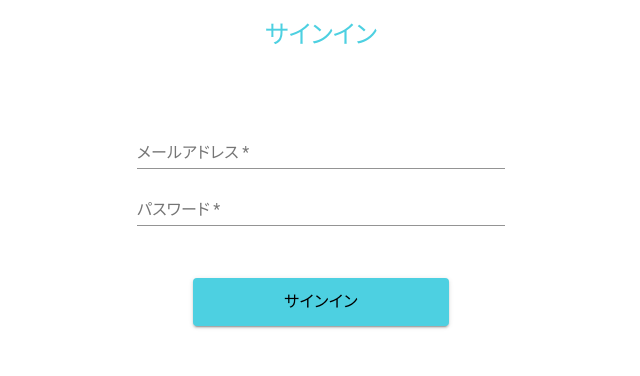
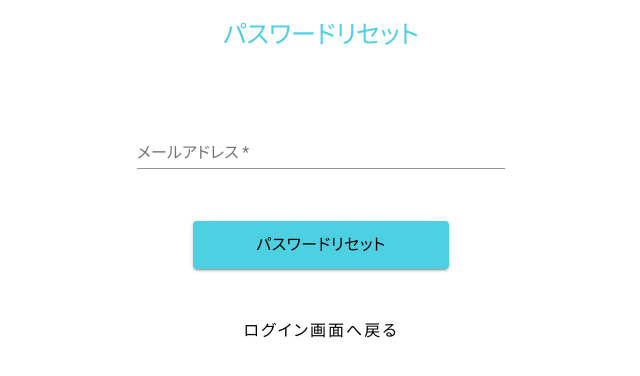
Before and after one commit to nishinohi/ecapp, a React (Create React App) app: page /signin/reset in a window 1280 px wide. Before the commit this address led to /signin. Shown: the top 376 px of the page, without its empty margins (319-959 px from the left). Built offline with nearby package versions, Linux system fonts and the light colour scheme; no server answers.

Commit message:
implement password reset

```diff
--- a/src/Router.tsx
+++ b/src/Router.tsx
@@ -1,6 +1,6 @@
 import React from 'react'
 import { Switch, Route } from 'react-router'
-import { Home, SignIn, SignUp } from './templates/index'
+import { Home, SignIn, SignUp, Reset } from './templates/index'
 import Auth from 'Auth'
 
 const Router = (): JSX.Element => {
@@ -8,6 +8,7 @@ const Router = (): JSX.Element => {
     <Switch>
       <Route exact path={'/signup'} component={SignUp} />
       <Route exact path={'/signin'} component={SignIn} />
+      <Route exact path={'/signin/reset'} component={Reset} />
       <Auth>
         <Route exact path={'(/)?'} component={Home} />
       </Auth>
--- a/src/assets/style.css
+++ b/src/assets/style.css
@@ -171,3 +171,7 @@
         height: 48px
     }
 }
+
+.clickable {
+    cursor: pointer;
+}
--- a/src/reducks/users/operations.ts
+++ b/src/reducks/users/operations.ts
@@ -111,3 +111,21 @@ export const signOut = (): ThunkAction<void, void, unknown, AnyAction> => {
     })
   }
 }
+
+export const resetPassword = (email: string): ThunkAction<void, void, unknown, AnyAction> => {
+  return async (dispatch) => {
+    if (email === '') {
+      alert('必須項目が未入力です')
+      return false
+    }
+    auth
+      .sendPasswordResetEmail(email)
+      .then(() => {
+        alert('入力されたアドレスにパスワードリセット用のメールを送信しました')
+        dispatch(push('/signin'))
+      })
+      .catch(() => {
+        alert('パスワードリセットに失敗しました')
+      })
+  }
+}
--- /dev/null
+++ b/src/templates/Reset.tsx
@@ -0,0 +1,42 @@
+import React from 'react'
+import { TextInput, PrimaryButton } from 'components/UIkit'
+import { useState } from 'react'
+import { useCallback } from 'react'
+import { useDispatch } from 'react-redux'
+import { resetPassword } from 'reducks/users/operations'
+import { push } from 'connected-react-router'
+
+const Reset = (): JSX.Element => {
+  const dispatch = useDispatch()
+
+  const [email, setEmail] = useState('')
+
+  const inputEmail = useCallback((event) => setEmail(event.target.value), [setEmail])
+
+  return (
+    <div className="c-section-container">
+      <h2 className="u-text__headline u-text-center">パスワードリセット</h2>
+      <div className="module-spacer--medium" />
+      <TextInput
+        fullWidth={true}
+        label={'メールアドレス'}
+        multiline={false}
+        required={true}
+        rows={1}
+        value={email}
+        type={'email'}
+        onChange={inputEmail}
+      />
+      <div className="module-spacer--medium" />
+      <div className="center">
+        <PrimaryButton label={'パスワードリセット'} onClick={() => dispatch(resetPassword(email))} />
+        <div className="module-spacer--small" />
+        <p className="clickable" onClick={() => dispatch(push('/signin'))}>
+          ログイン画面へ戻る
+        </p>
+      </div>
+    </div>
+  )
+}
+
+export default Reset
--- a/src/templates/SignIn.tsx
+++ b/src/templates/SignIn.tsx
@@ -4,6 +4,7 @@ import { useState } from 'react'
 import { useCallback } from 'react'
 import { useDispatch } from 'react-redux'
 import { signIn } from 'reducks/users/operations'
+import { push } from 'connected-react-router'
 
 const SignIn = (): JSX.Element => {
   const dispatch = useDispatch()
@@ -41,6 +42,13 @@ const SignIn = (): JSX.Element => {
       <div className="module-spacer--medium" />
       <div className="center">
         <PrimaryButton label={'サインイン'} onClick={() => dispatch(signIn(email, password))} />
+        <div className="module-spacer--small" />
+        <p className="clickable" onClick={() => dispatch(push('/signup'))}>
+          アカウント登録
+        </p>
+        <p className="clickable" onClick={() => dispatch(push('/signin/reset'))}>
+          パスワードを忘れた場合
+        </p>
       </div>
     </div>
   )
--- a/src/templates/SignUp.tsx
+++ b/src/templates/SignUp.tsx
@@ -4,6 +4,7 @@ import { useState } from 'react'
 import { useCallback } from 'react'
 import { signUp } from 'reducks/users/operations'
 import { useDispatch } from 'react-redux'
+import { push } from 'connected-react-router'
 
 const SignUp = (): JSX.Element => {
   const dispatch = useDispatch()
@@ -68,6 +69,10 @@ const SignUp = (): JSX.Element => {
           label={'アカウント登録'}
           onClick={() => dispatch(signUp(username, email, password, confirmPassword))}
         />
+        <div className="module-spacer--small" />
+        <p className="clickable" onClick={() => dispatch(push('/signin'))}>
+          アカウントをお持ちの場合
+        </p>
       </div>
     </div>
   )
```
